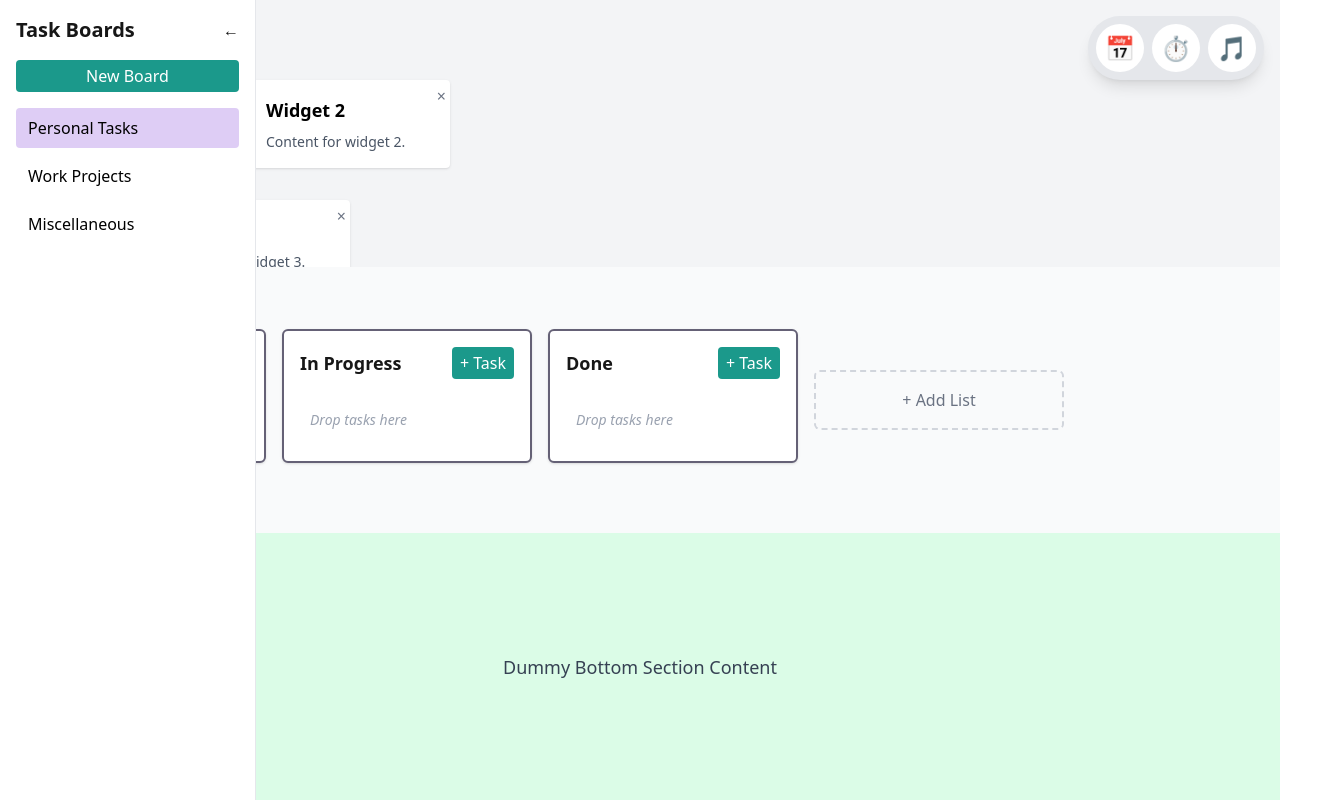
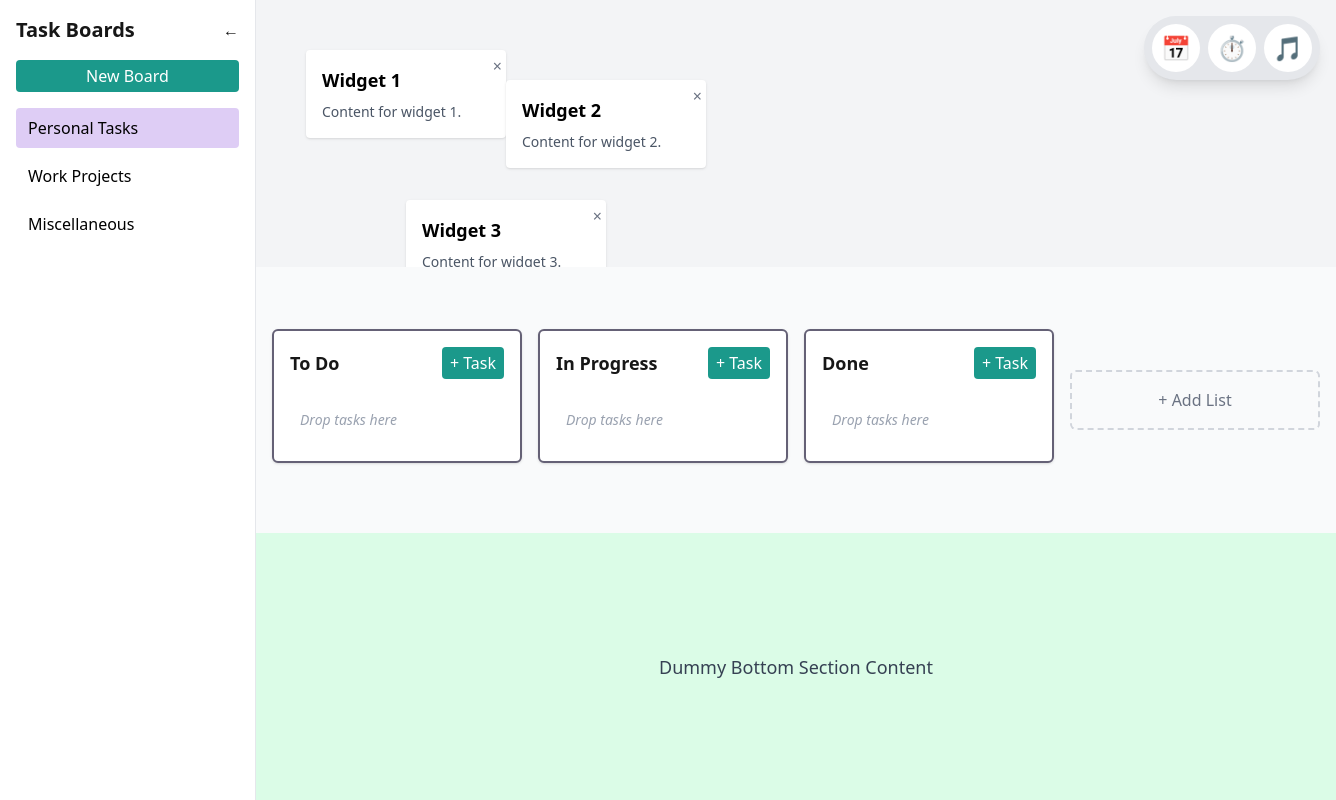
Before and after one commit to yaboijams/tasker, a Next.js app in the folder frontend/: page / in a window 1280 px wide. Shown: the whole page, 1336 px wide, since content can reach past the window. Built offline with nearby package versions, Linux system fonts and the light colour scheme.

Commit message:
shifted margin for sidebar and taskcontainer

```diff
--- a/frontend/src/app/components/SideBar.jsx
+++ b/frontend/src/app/components/SideBar.jsx
@@ -1,8 +1,13 @@
-import React, { useState } from "react";
+import React from "react";
 
-const Sidebar = ({ boards, selectedBoardId, onSelectBoard, onCreateBoard }) => {
-  const [collapsed, setCollapsed] = useState(false);
-
+const Sidebar = ({
+  boards,
+  selectedBoardId,
+  onSelectBoard,
+  onCreateBoard,
+  collapsed,
+  setCollapsed,
+}) => {
   return (
     <aside
       className={`fixed top-0 left-0 h-full bg-[var(--background)] border-r border-gray-200 p-4 flex flex-col z-[1000] transition-all duration-300 ${
--- a/frontend/src/app/page.jsx
+++ b/frontend/src/app/page.jsx
@@ -30,6 +30,7 @@ const HomePage = () => {
   const [isTaskModalOpen, setIsTaskModalOpen] = useState(false);
   const [isListModalOpen, setIsListModalOpen] = useState(false);
   const [activeListId, setActiveListId] = useState(null);
+  const [sidebarCollapsed, setSidebarCollapsed] = useState(false);
 
   // For confetti fade-out effect
   const [showConfetti, setShowConfetti] = useState(false);
@@ -202,10 +203,17 @@ const HomePage = () => {
         selectedBoardId={selectedBoardId}
         onSelectBoard={(id) => setSelectedBoardId(id)}
         onCreateBoard={() => setIsModalOpen(true)}
+        collapsed={sidebarCollapsed}
+        setCollapsed={setSidebarCollapsed}
       />
 
-      {/* Main content area divided into three equal rows */}
-      <div className="flex flex-col flex-1">
+      {/* Main content area with dynamic left margin */}
+      <div
+        style={{
+          marginLeft: sidebarCollapsed ? "4rem" : "16rem",
+        }}
+        className="flex flex-col flex-1 transition-all duration-300"
+      >
         {/* Top Row: Widgets */}
         <div className="flex-1 bg-blue-100 overflow-auto">
           <WidgetsContainer />
```
